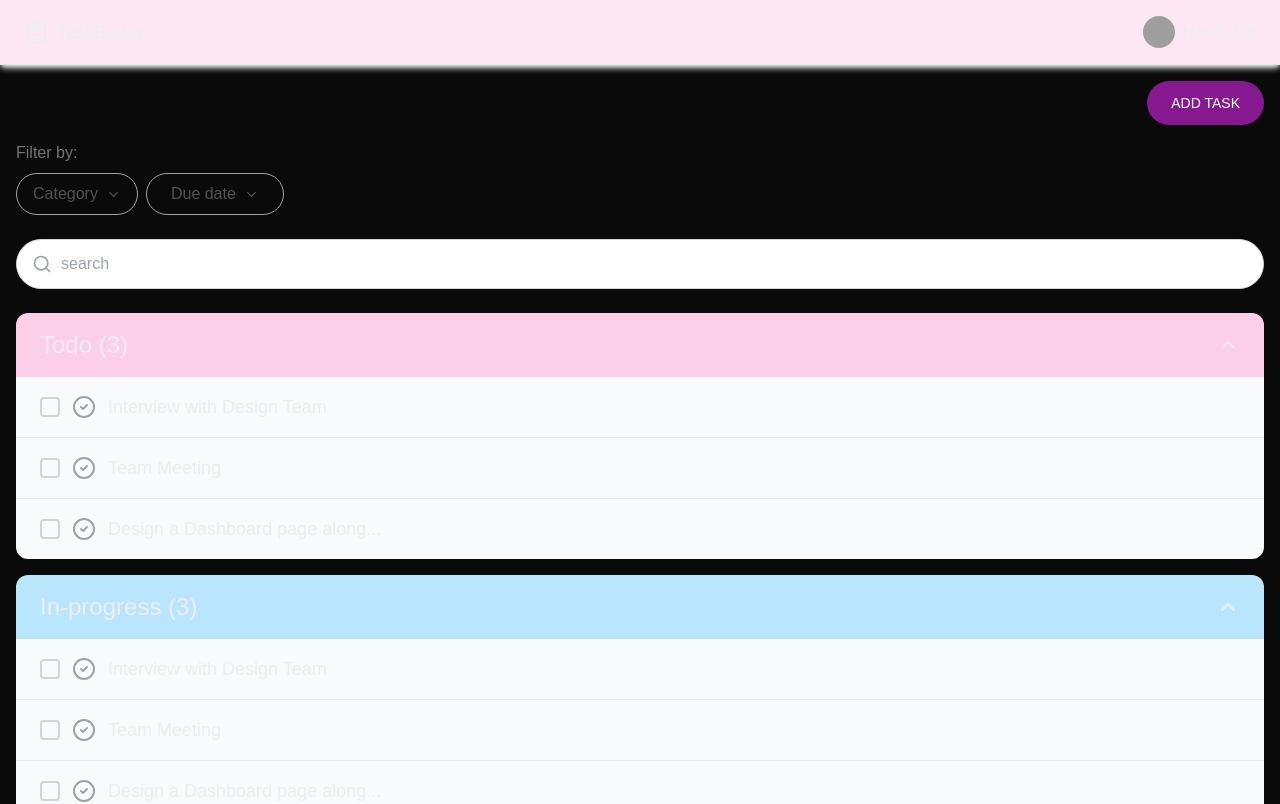
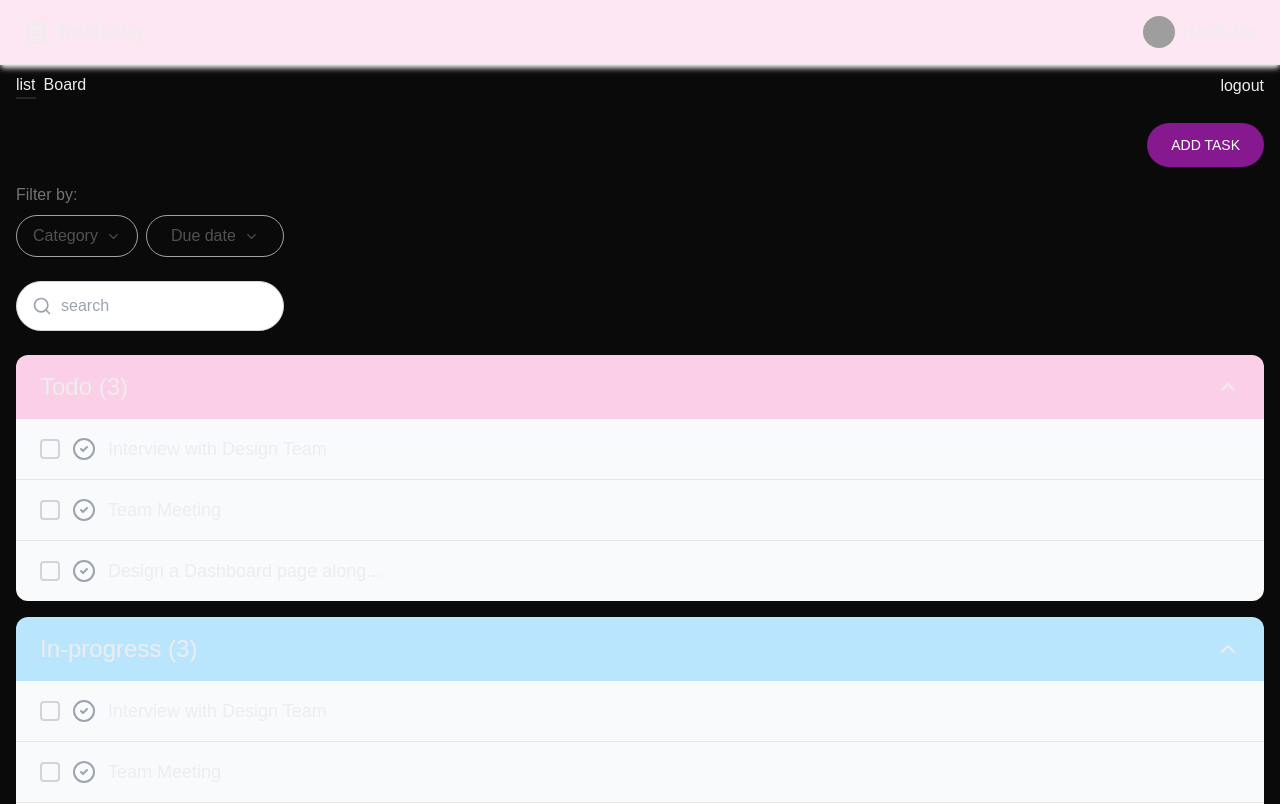
Before and after one commit to harshjha872/task-management, a Next.js app: page / in a window 1280 px wide. Shown: the top 804 px of the page. Built offline with nearby package versions, Linux system fonts and the light colour scheme; grey boxes are pictures that could not be loaded.

Commit message:
added tabs

```diff
--- a/app/page.tsx
+++ b/app/page.tsx
@@ -5,14 +5,38 @@
 import { ChevronDown, Search } from "lucide-react";
 import Navbar from "@/components/navbar/navbar";
 import Accordian from "@/components/accordian/accordian";
+
+import { useState } from "react";
+
+const Tabss = ["list", "Board"];
+
 export default function Home() {
   // const dispatch = useAppDispatch()
   // const counter = useAppSelector((state) => state.todoSlice.counter);
-
+  const [activeTab, setActiveTab] = useState(0);
   return (
     <div className="">
       <Navbar />
+      <div className="px-4 my-2 flex justify-between items-center">
+        <div className="flex space-x-2">
+          {Tabss.map((tab, index) => (
+            <div
+              onClick={() => setActiveTab(index)}
+              key={index * 99}
+              className={`${
+                index === activeTab ? "border-b-2 border-neutral-800" : ""
+              } cursor-pointer`}
+            >
+              {tab}
+            </div>
+          ))}
+        </div>
+        <button>logout</button>
+      </div>
+
       <div className="py-4 px-4 flex justify-end">
+        {/* <Tabs/> */}
+
         <button className="bg-fuchsia-800 text-white px-6 py-3 rounded-full uppercase text-sm font-medium">
           Add task
         </button>
@@ -31,7 +55,7 @@ export default function Home() {
         </div>
       </div>
 
-      <div className="px-4 w-full py-6 relative">
+      <div className="px-4 w-full lg:w-[300px] py-6 relative">
         <input
           placeholder="search"
           className="border-[1.5px] border-neutral-300 rounded-full py-3 px-11 w-full"
```
